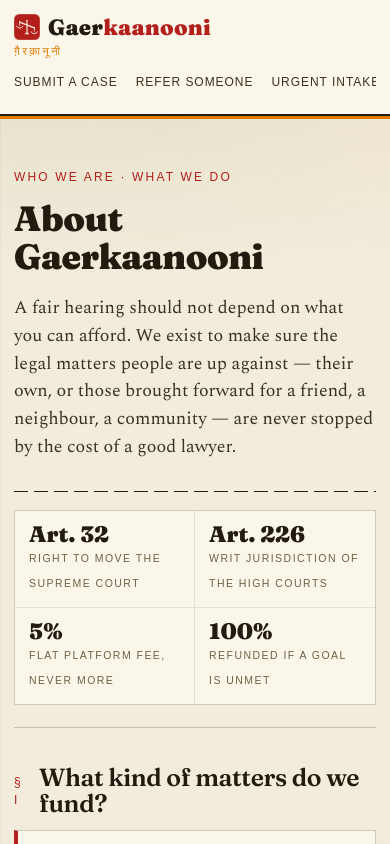
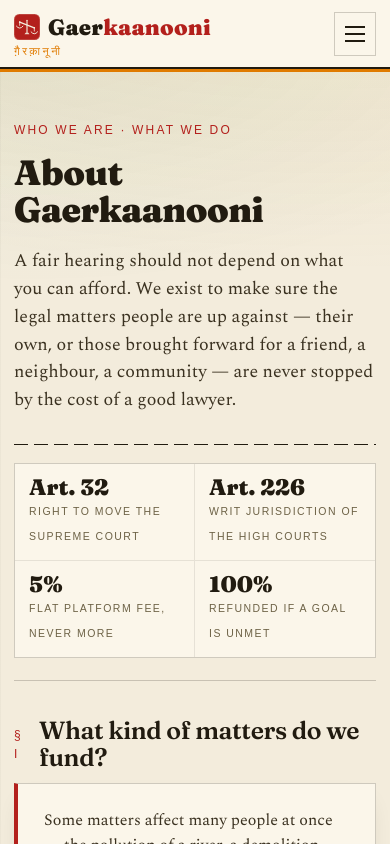
Before and after one commit to gaerkaanooni/Gaerkaanooni, a Next.js app in the folder apps/web/: page /about in a window 390 px wide. Shown: the top 844 px of the page. Built offline with nearby package versions, Linux system fonts and the light colour scheme; no server answers; a web font is replaced by a local one.

Commit message:
fix: add separated nav links and hamburger menu on mobile

```diff
--- a/apps/web/src/app/globals.css
+++ b/apps/web/src/app/globals.css
@@ -156,12 +156,60 @@
 nav .links {
   display: flex;
   align-items: center;
-  gap: 22px;
+  gap: 0;
+}
+
+nav .links a + a::before,
+nav .links a + button::before {
+  content: "·";
+  color: var(--marigold);
+  font-size: 14px;
+  line-height: 1;
+  margin-right: 22px;
+}
+
+nav .links a,
+nav .links button {
+  margin-left: 22px;
 }
 
 nav .signout {
   border: 1px solid var(--line-strong);
   padding: 6px 12px;
+}
+
+.nav-toggle {
+  display: none;
+  margin-left: auto;
+  flex-direction: column;
+  justify-content: center;
+  gap: 5px;
+  width: 42px;
+  height: 42px;
+  padding: 10px;
+  border: 1px solid var(--line-strong);
+  background: transparent;
+  cursor: pointer;
+}
+
+.nav-toggle .bar {
+  display: block;
+  height: 2px;
+  width: 100%;
+  background: var(--ink);
+  transition: transform 0.18s ease, opacity 0.18s ease;
+}
+
+.nav-toggle.open .bar:nth-child(1) {
+  transform: translateY(7px) rotate(45deg);
+}
+
+.nav-toggle.open .bar:nth-child(2) {
+  opacity: 0;
+}
+
+.nav-toggle.open .bar:nth-child(3) {
+  transform: translateY(-7px) rotate(-45deg);
 }
 
 /* ---------- Hero / masthead block ---------- */
@@ -1295,34 +1343,49 @@
 
 @media (max-width: 640px) {
   nav {
+    display: flex;
     flex-wrap: wrap;
-    gap: 8px 0;
+    align-items: center;
+    gap: 10px 14px;
     padding: 10px 14px;
   }
   nav .brand {
+    width: auto;
+    margin-right: auto;
+  }
+  nav .nav-toggle {
+    display: flex;
+  }
+  nav .links {
+    display: none;
     width: 100%;
+    flex-direction: column;
+    align-items: stretch;
+    gap: 0;
+    margin-left: 0;
+    padding: 8px 0 4px;
+    border-top: 1px solid var(--line);
+  }
+  nav .links.open {
+    display: flex;
+  }
+  nav .links a + a::before,
+  nav .links a + button::before {
+    content: none;
     margin-right: 0;
-  }
-  nav .links {
-    width: 100%;
-    margin-left: 0;
-    gap: 18px;
-    overflow-x: auto;
-    padding-bottom: 2px;
-    scrollbar-width: none;
-  }
-  nav .links::-webkit-scrollbar {
-    display: none;
   }
   nav .links a,
   nav .links button {
-    white-space: nowrap;
-    padding: 8px 0;
+    margin-left: 0;
+    white-space: normal;
+    padding: 14px 2px;
+    font-size: 12px;
+    text-align: left;
   }
   nav .links .signout {
-    padding: 8px 12px;
-    border-color: var(--line-strong);
-    border: 1px solid var(--line-strong);
+    margin-top: 4px;
+    padding: 12px;
+    text-align: center;
   }
   .detail-file .stamp {
     position: static;
--- a/apps/web/src/components/Nav.tsx
+++ b/apps/web/src/components/Nav.tsx
@@ -2,6 +2,7 @@
 
 import Link from 'next/link'
 import { useRouter } from 'next/navigation'
+import { useState } from 'react'
 import { signOut } from 'next-auth/react'
 import Logo from '@/components/Logo'
 
@@ -17,6 +18,7 @@
   kind?: 'staff' | 'public' | null
 }) {
   const router = useRouter()
+  const [open, setOpen] = useState(false)
 
   async function handleSignOut() {
     if (kind === 'staff') {
@@ -41,7 +43,24 @@
           ग़ैरक़ानूनी
         </span>
       </span>
-      <span className="links">
+      <button
+        type="button"
+        className={`nav-toggle${open ? ' open' : ''}`}
+        aria-expanded={open}
+        aria-label={open ? 'Close menu' : 'Open menu'}
+        onClick={() => setOpen((v) => !v)}
+      >
+        <span className="bar" />
+        <span className="bar" />
+        <span className="bar" />
+      </button>
+      <span
+        className={`links${open ? ' open' : ''}`}
+        onClick={(e) => {
+          const t = e.target as HTMLElement
+          if (t.closest('a') || t.closest('button')) setOpen(false)
+        }}
+      >
         <Link href="/submit">Submit a case</Link>
         <Link href="/refer">Refer someone</Link>
         <Link href="/response">Urgent intake</Link>
```
